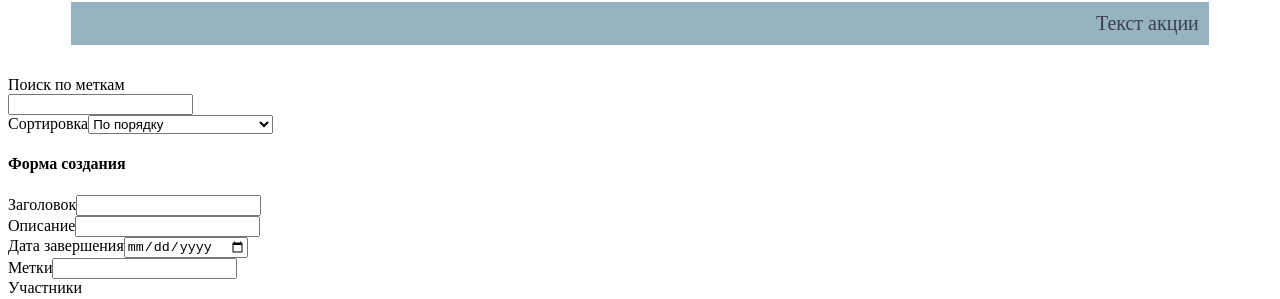
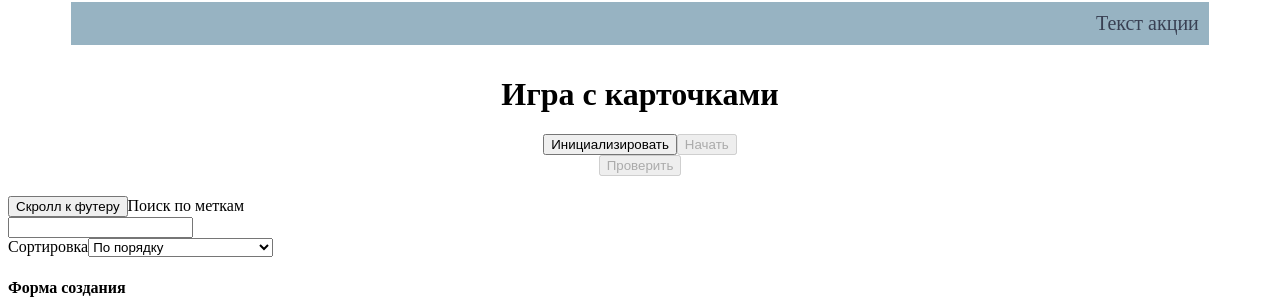
Before and after one commit to olegdemin1606/React-course, a React (Create React App) app: page / in a window 1280 px wide. Shown: the part 318-617 px from the top of the page. Built offline with nearby package versions, Linux system fonts and the light colour scheme.

Commit message:
lesson 9

```diff
--- a/src/App.js
+++ b/src/App.js
@@ -2,10 +2,11 @@ import Banner from "./components/banner/Banner";
 import ListFilter from "./components/filter/ListFilter";
 import ListForm from "./components/form/ListForm";
 import Header from "./components/header/Header";
+import MemoryGame from "./components/memoryGame/MemoryGame";
 import ListSort from "./components/sort/ListSort";
 import { MyContext } from "./components/store/Context";
 import TaskList from "./components/taskList/TaskList";
-import {useState, useMemo, useContext} from 'react';
+import {useState, useMemo, useContext, useRef} from 'react';
 
 const footerStyle = {
   padding: '20px',
@@ -26,6 +27,13 @@ function App() {
   const [sort, setSort] = useState('default');
   const { state, dispatch } = useContext(MyContext);
   const {list} = state;
+  const elementRef = useRef(null);
+
+  const scrollToElement = () => {
+    if (elementRef.current) {
+      elementRef.current.scrollIntoView({ behavior: 'smooth' });
+    }
+  };
 
   const sortedList = useMemo(()=>{
     let filteredList = list
@@ -79,11 +87,14 @@ function App() {
           <Header/>
           Магазин картин
           <Banner/>
+          <MemoryGame />
+          <button onClick={scrollToElement}>Скролл к футеру</button>
           Поиск по меткам<ListFilter value={filter} setValue={setFilter}/>
           Сортировка<ListSort value={sort} setValue={setSort}/>
           <ListForm/>
           <TaskList list={sortedList}/>
           <Footer/>
+          <div ref={elementRef}></div>
       </div>
   );
 }
--- /dev/null
+++ b/src/components/memoryGame/MemoryGame.js
@@ -0,0 +1,83 @@
+import React, { useState } from 'react';
+import styles from './MemoryGame.module.css';
+
+const animals = ['Лев', 'Тигр', 'Лев', 'Слон', 'Тигр', 'Слон', 'Жираф', 'Жираф'];
+
+function shuffle(array) {
+  let currentIndex = array.length, randomIndex;
+
+  while (currentIndex !== 0) {
+    randomIndex = Math.floor(Math.random() * currentIndex);
+    currentIndex--;
+
+    [array[currentIndex], array[randomIndex]] = [array[randomIndex], array[currentIndex]];
+  }
+
+  return array;
+}
+
+const MemoryGame = () => {
+  const [cards, setCards] = useState([]);
+  const [selectedCards, setSelectedCards] = useState([]);
+  const [targetAnimal, setTargetAnimal] = useState('');
+  const [result, setResult] = useState('');
+  const [gameStarted, setGameStarted] = useState(false);
+
+  const initializeGame = () => {
+    const shuffledAnimals = shuffle([...animals]);
+    setCards(shuffledAnimals.map((animal, index) => ({ animal, index, isFlipped: false })));
+    setTargetAnimal(shuffledAnimals[Math.floor(Math.random() * shuffledAnimals.length)]);
+    setSelectedCards([]);
+    setResult('');
+    setGameStarted(false);
+  };
+
+  const startGame = () => {
+    setCards(prevCards => prevCards.map(card => ({ ...card, isFlipped: true })));
+    setGameStarted(true);
+  };
+
+  const handleCardClick = (index) => {
+    if (!gameStarted) return;
+    setSelectedCards(prevSelected =>
+      prevSelected.includes(index)
+        ? prevSelected.filter(i => i !== index)
+        : [...prevSelected, index]
+    );
+  };
+
+  const checkSelection = () => {
+    const selectedAnimals = selectedCards.map(index => cards[index].animal);
+    const isCorrect = selectedAnimals.every(animal => animal === targetAnimal);
+
+    if (isCorrect && selectedAnimals.length === animals.filter(animal => animal === targetAnimal).length) {
+      setResult('Все верно!');
+    } else {
+      setResult('В вашем выборе были допущены ошибки.');
+    }
+  };
+
+  return (
+    <div className={styles.memoryGame}>
+      <h1>Игра с карточками</h1>
+      <button onClick={initializeGame}>Инициализировать</button>
+      <button onClick={startGame} disabled={!cards.length}>Начать</button>
+      <div className={styles.cards}>
+        {cards.map((card, index) => (
+          <div
+            key={index}
+            className={`${styles.card} ${selectedCards.includes(index) ? styles.selected : ''}`}
+            onClick={() => handleCardClick(index)}
+          >
+            {card.isFlipped ? '?' : card.animal}
+          </div>
+        ))}
+      </div>
+      <button onClick={checkSelection} disabled={!gameStarted}>Проверить</button>
+      <div className={styles.result}>{result}</div>
+      {targetAnimal && <div>Найдите все карточки с животным: {targetAnimal}</div>}
+    </div>
+  );
+};
+
+export default MemoryGame;
--- /dev/null
+++ b/src/components/memoryGame/MemoryGame.module.css
@@ -0,0 +1,26 @@
+.memoryGame {
+    text-align: center;
+  }
+
+  .cards {
+    display: flex;
+    flex-wrap: wrap;
+    justify-content: center;
+  }
+
+  .card {
+    border: 1px solid #000;
+    margin: 10px;
+    padding: 20px;
+    cursor: pointer;
+    user-select: none;
+  }
+
+  .selected {
+    background-color: #f0f0f0;
+  }
+
+  .result {
+    margin-top: 20px;
+    font-size: 1.2em;
+  }
```
